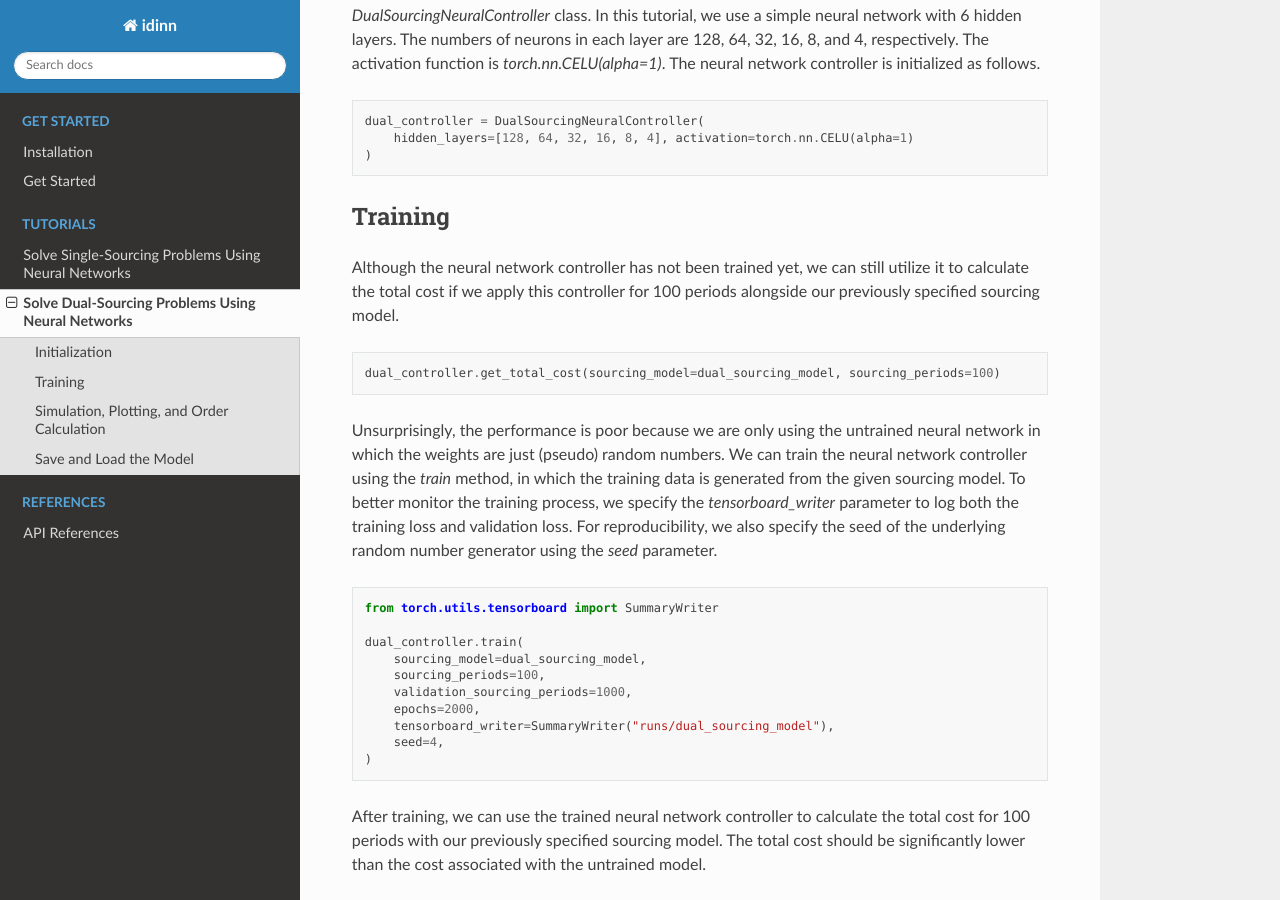
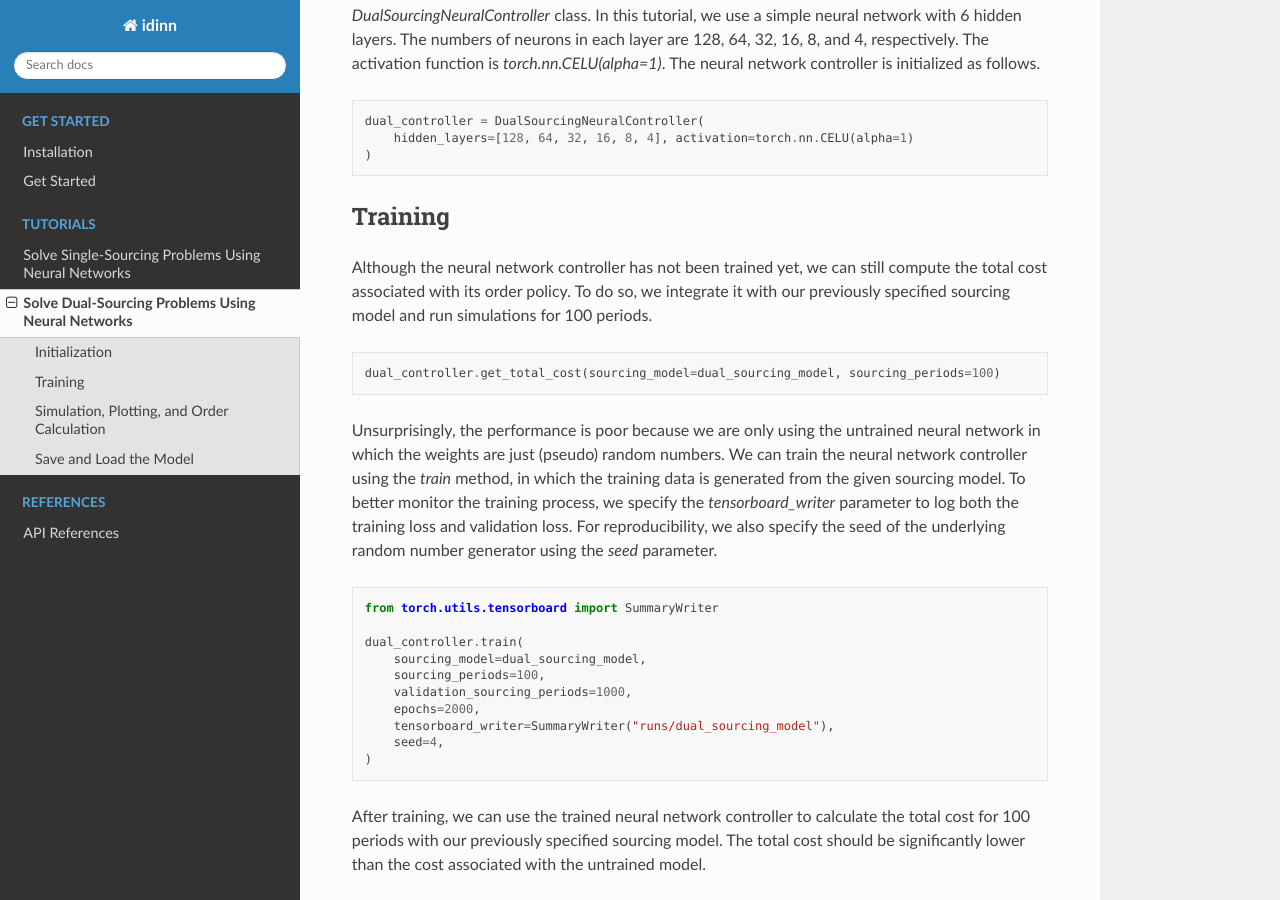
Before and after one commit to iewaij/idinn-streamlit, a Sphinx documentation site: the page built from docs/tutorials/dual.rst, in a window 1280 px wide and 900 px high, scrolled down 1456 px. Built offline with Sphinx 7.4.7 and the Read the Docs theme 2.0.0, drawn with Linux system fonts in a browser that asks for light colours.

Commit message:
Update file dual.rst

```diff
--- a/docs/tutorials/dual.rst
+++ b/docs/tutorials/dual.rst
@@ -53,7 +53,7 @@ For dual-sourcing problems, we initialize the neural network controller using th
 Training
 --------
 
-Although the neural network controller has not been trained yet, we can still utilize it to calculate the total cost if we apply this controller for 100 periods alongside our previously specified sourcing model.
+Although the neural network controller has not been trained yet, we can still compute the total cost associated with its order policy. To do so, we integrate it with our previously specified sourcing model and run simulations for 100 periods.
 
 .. code-block:: python
 
```
